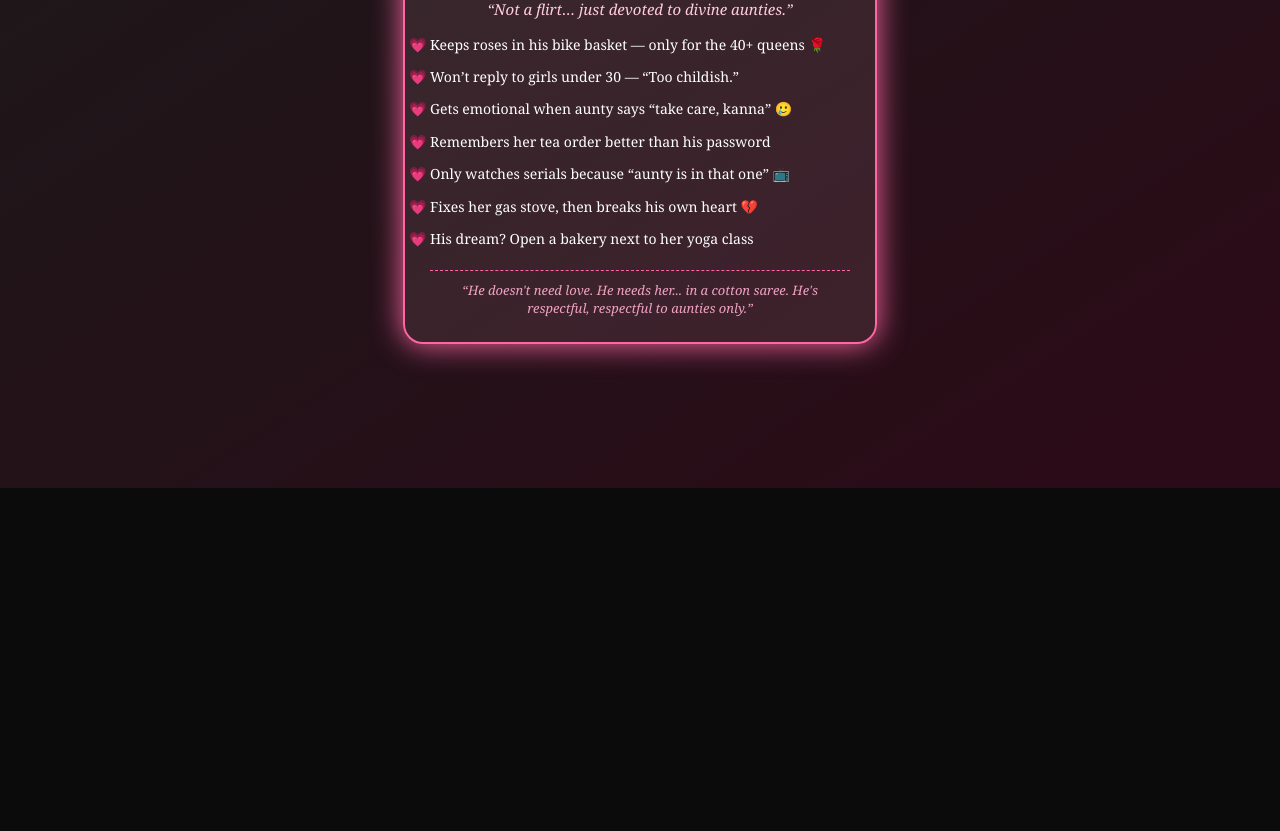
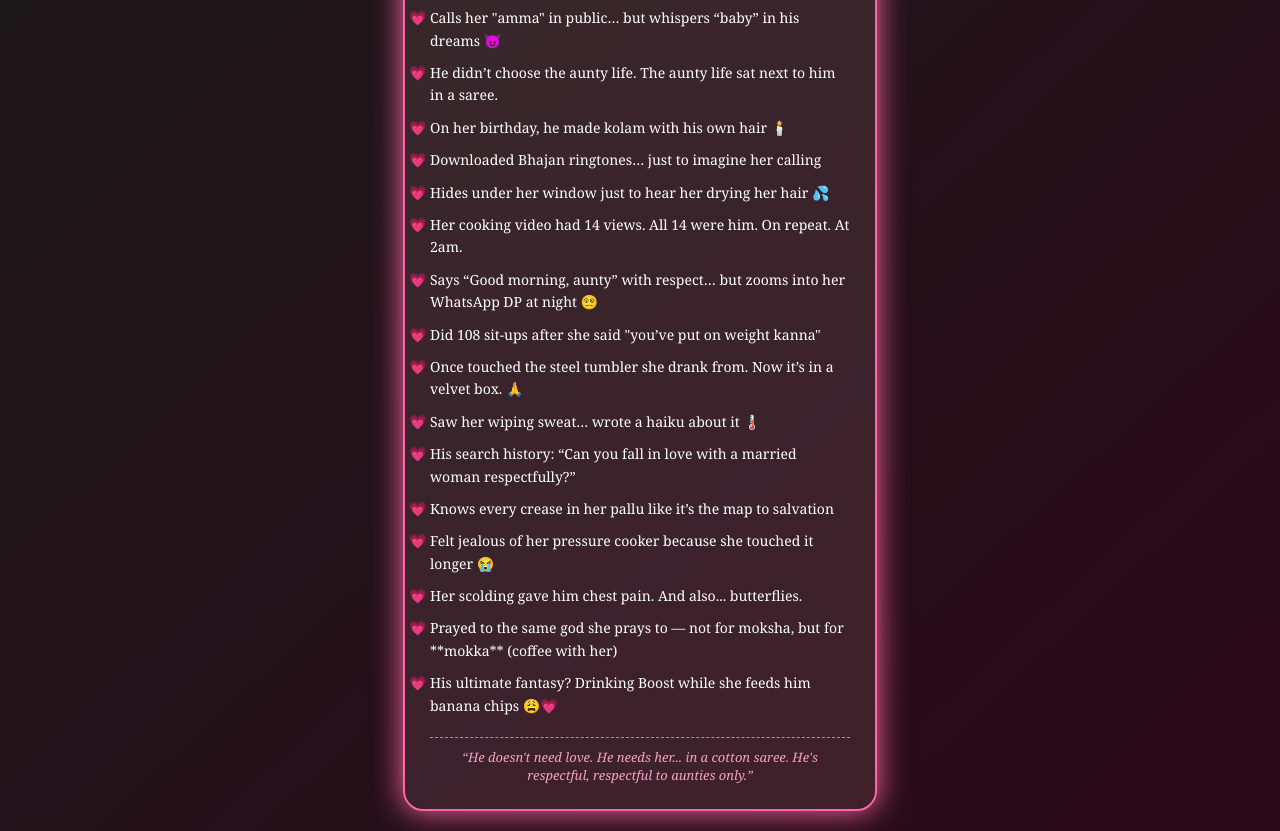
Before and after one commit to GokulakrishnanSivalingam/avs, a plain HTML site: page index.html in a window 1280 px wide. Shown: the part 352-1183 px from the top of the page. Before the commit the page ends 840 px from the top, so only its background shows below. Drawn offline with Linux system fonts and the light colour scheme.

Commit message:
Update index.html

```diff
--- a/index.html
+++ b/index.html
@@ -15,11 +15,24 @@
     <ul>
           <li>Keeps roses in his bike basket — only for the 40+ queens 🌹</li>
       <li>Won’t reply to girls under 30 — “Too childish.”</li>
-      <li>Gets emotional when aunty says “take care, kanna” 🥲</li>
-      <li>Remembers her tea order better than his password</li>
-      <li>Only watches serials because “aunty is in that one” 📺</li>
-      <li>Fixes her gas stove, then breaks his own heart 💔</li>
-      <li>His dream? Open a bakery next to her yoga class</li>
+     <li>Once ironed her saree… while it was still on her 😳🔥</li>
+  <li>Calls her "amma" in public… but whispers “baby” in his dreams 😈</li>
+  <li>He didn’t choose the aunty life. The aunty life sat next to him in a saree.</li>
+  <li>On her birthday, he made kolam with his own hair 🕯️</li>
+  <li>Downloaded Bhajan ringtones… just to imagine her calling</li>
+  <li>Hides under her window just to hear her drying her hair 💦</li>
+  <li>Her cooking video had 14 views. All 14 were him. On repeat. At 2am.</li>
+  <li>Says “Good morning, aunty” with respect… but zooms into her WhatsApp DP at night 😵‍💫</li>
+  <li>Did 108 sit-ups after she said "you’ve put on weight kanna"</li>
+  <li>Once touched the steel tumbler she drank from. Now it’s in a velvet box. 🙏</li>
+  <li>Saw her wiping sweat… wrote a haiku about it 🌡️</li>
+  <li>His search history: “Can you fall in love with a married woman respectfully?”</li>
+  <li>Knows every crease in her pallu like it’s the map to salvation</li>
+  <li>Felt jealous of her pressure cooker because she touched it longer 😭</li>
+  <li>Her scolding gave him chest pain. And also... butterflies.</li>
+  <li>Prayed to the same god she prays to — not for moksha, but for **mokka** (coffee with her)</li>
+  <li>His ultimate fantasy? Drinking Boost while she feeds him banana chips 😩💗</li>
+
     </ul>
 
     <div class="footer">“He doesn't need love. He needs her... in a cotton saree. He's respectful, respectful to aunties only.”</div>
```
